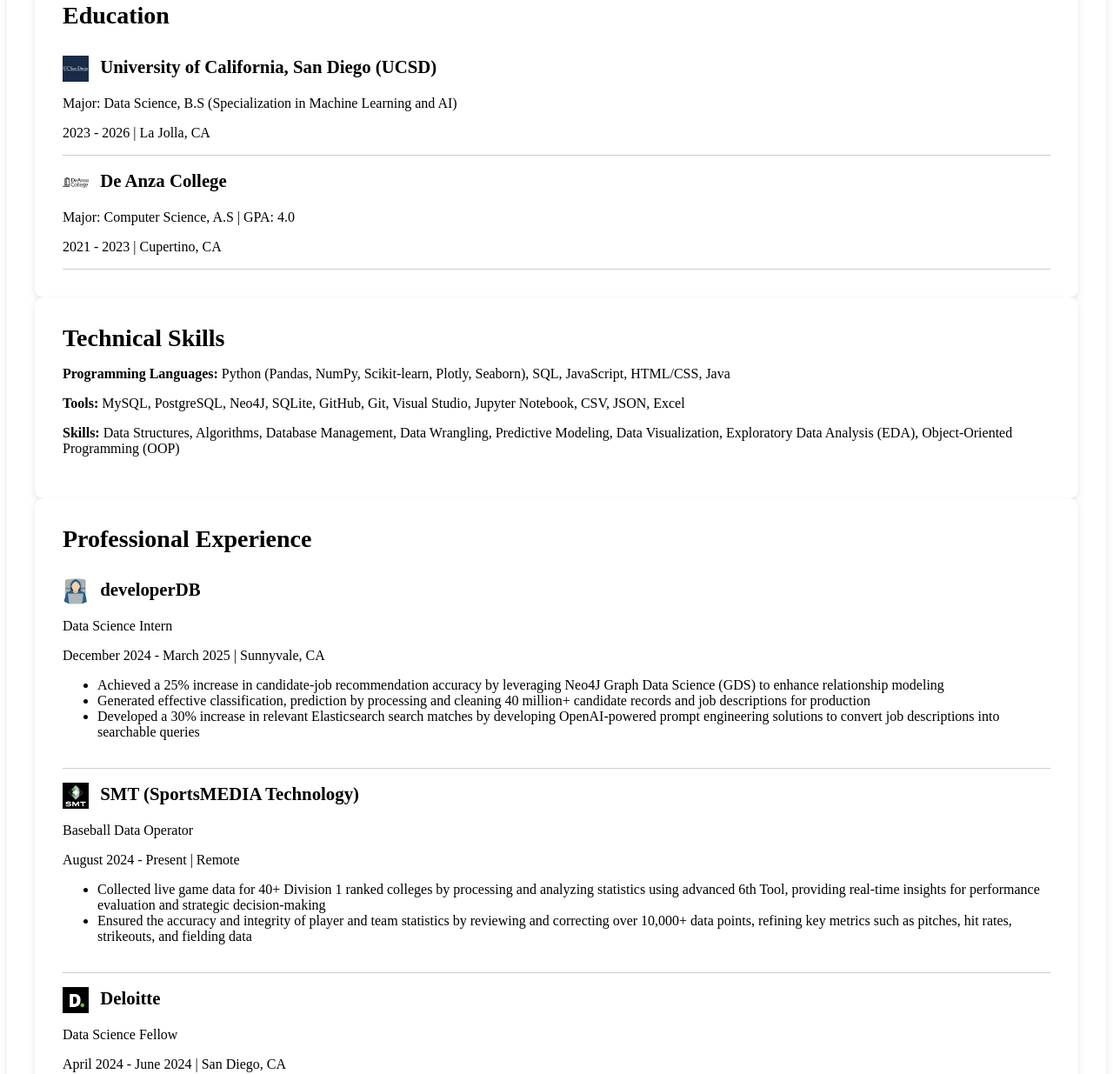
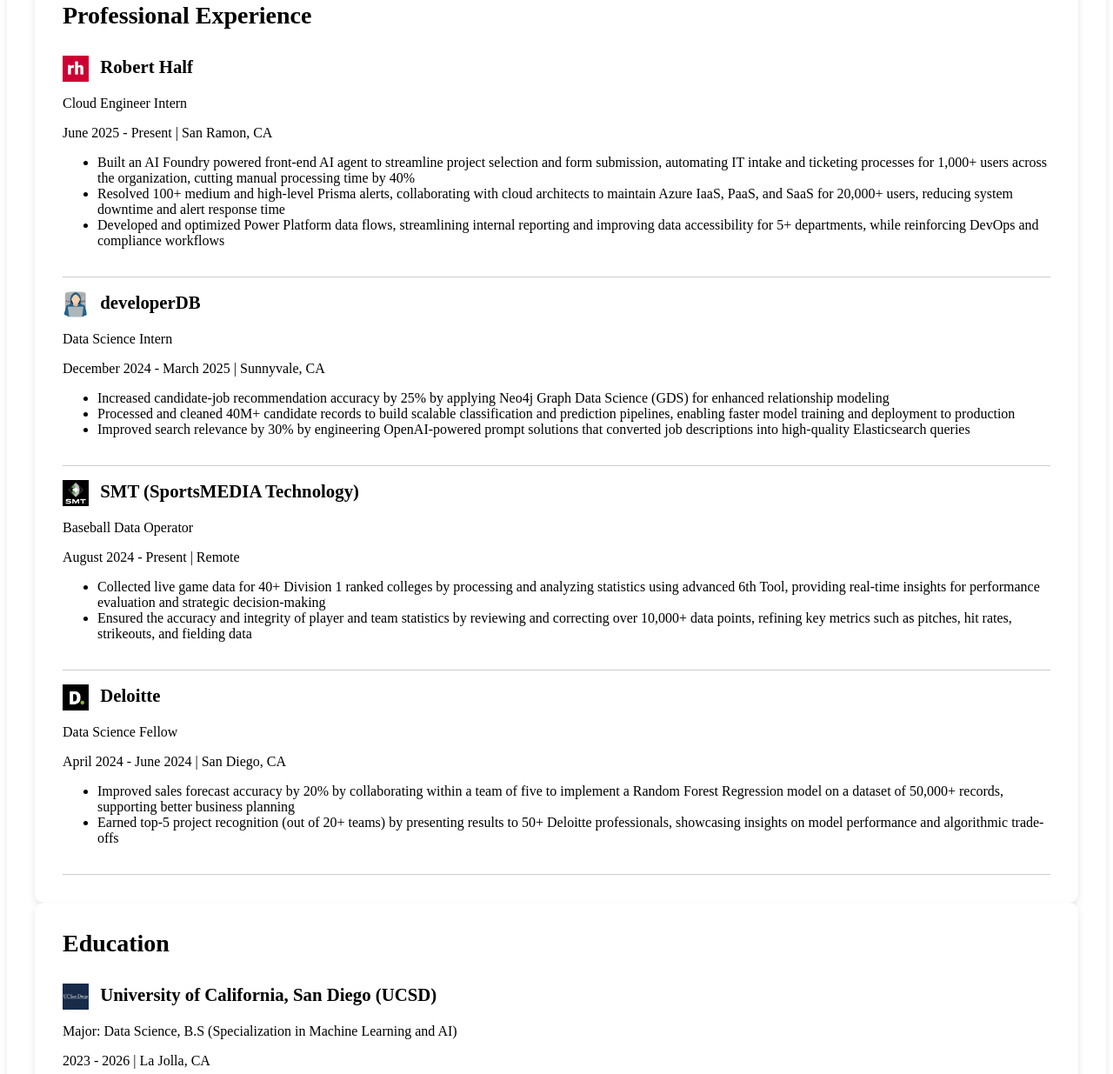
Before and after one commit to derricknguyen12/portfolio, a website: page resume/index.html in a window 1280 px wide. Shown: the part 176-1411 px from the top of the page at 87% size. Drawn offline with Linux system fonts and the light colour scheme.

Commit message:
"2025 updates to website"

```diff
--- a/lib/projects.json
+++ b/lib/projects.json
@@ -20,7 +20,7 @@
     {
         "title": "Loan Approval Analysis for Young and Mid-Career Adults",
         "year": "2024",
-        "image": "https://lendingplate.com/blog/wp-content/uploads/2023/08/Instant-Loan-Approval.png",
+        "image": "https://media.istockphoto.com/id/1413481802/vector/approved-credit-bill-good-credit-score-receiving-loan-approval-from-bank-personal-finance.jpg?s=612x612&w=0&k=20&c=Nkcl92YeB6pcgo6MUo5YESYtUSoY0nyAo3YSi8FtiNs=",
         "description": "This project examines how employment length, income, loan amount, and education level affect loan approval rates for young adults (18-28) compared to mid-career adults (28-38). The analysis found that mid-career adults have higher loan approval and repayment rates due to greater financial stability. Education level did not significantly impact loan approval for young adults, highlighting the importance of income and employment history. Key predictors of loan approval include income, job stability, and loan purpose. The project suggests young adults focus on stable income and employment to improve loan approval chances."
     },
     {
@@ -44,7 +44,7 @@
     {
         "title": "Classifying Schizophrenia",
         "year": "2025",
-        "image": "https://1997bb66.delivery.rocketcdn.me/wp-content/uploads/2022/12/can-you-go-to-rehab-for-schizophrenia-light.jpg",
+        "image": "https://encrypted-tbn0.gstatic.com/images?q=tbn:ANd9GcQo88HzaFNLnzztiXyYG1yd-LxhRIWqGWMmCg&s",
         "description": "This project explores the use of EEG signal analysis to classify individuals with schizophrenia by detecting disruptions in corollary discharge, a neural mechanism often impaired in affected patients. Using a dataset of EEG recordings from 81 subjects—both patients and healthy controls—we preprocessed the data through filtering, baseline correction, artifact removal, and Independent Component Analysis (ICA). Key ERP features were extracted from 9 critical electrode sites, and feature selection was guided by ANOVA and spatial voltage difference metrics. A Linear SVM classifier was then trained to distinguish between the two groups, achieving an accuracy of 88%. This work demonstrates the data-driven diagnosis of schizophrenia and deepen the understanding of its cognitive impacts."
     }
 ]
--- a/resume/index.html
+++ b/resume/index.html
@@ -10,6 +10,62 @@
 <body class="resume">
 
     <h1>Resume</h1>
+
+    <section class="resume">
+        <h2>Professional Experience</h2>
+        <article>
+            <h3>
+                <img src="roberthalf.jpeg" alt="developerDB logo" style="width: 30px; height: 30px; vertical-align: middle; margin-right: 8px;">
+                Robert Half
+            </h3>
+            <p>Cloud Engineer Intern</p>
+            <time>June 2025 - Present</time> | <span>San Ramon, CA</span>
+            <ul>
+                <li>Built an AI Foundry powered front-end AI agent to streamline project selection and form submission, automating IT intake and ticketing processes for 1,000+ users across the organization, cutting manual processing time by 40%</li>
+                <li>Resolved 100+ medium and high-level Prisma alerts, collaborating with cloud architects to maintain Azure IaaS, PaaS, and SaaS for 20,000+ users, reducing system downtime and alert response time</li>
+                <li>Developed and optimized Power Platform data flows, streamlining internal reporting and improving data accessibility for 5+ departments, while reinforcing DevOps and compliance workflows</li>
+            </ul>
+        </article>
+
+        <article>
+            <h3>
+                <img src="developerdb_logo.jpeg" alt="developerDB logo" style="width: 30px; height: 30px; vertical-align: middle; margin-right: 8px;">
+                developerDB
+            </h3>
+            <p>Data Science Intern</p>
+            <time>December 2024 - March 2025</time> | <span>Sunnyvale, CA</span>
+            <ul>
+                <li>Increased candidate-job recommendation accuracy by 25% by applying Neo4j Graph Data Science (GDS) for enhanced relationship modeling</li>
+                <li>Processed and cleaned 40M+ candidate records to build scalable classification and prediction pipelines, enabling faster model training and deployment to production</li>
+                <li>Improved search relevance by 30% by engineering OpenAI-powered prompt solutions that converted job descriptions into high-quality Elasticsearch queries</li>
+            </ul>
+        </article>
+
+        <article>
+            <h3>
+                <img src="sportsmedia_technology_logo.jpeg" alt="SMT logo" style="width: 30px; height: 30px; vertical-align: middle; margin-right: 8px;">
+                SMT (SportsMEDIA Technology)
+            </h3>
+            <p>Baseball Data Operator</p>
+            <time>August 2024 - Present</time> | <span>Remote</span>
+            <ul>
+                <li>Collected live game data for 40+ Division 1 ranked colleges by processing and analyzing statistics using advanced 6th Tool, providing real-time insights for performance evaluation and strategic decision-making</li>
+                <li>Ensured the accuracy and integrity of player and team statistics by reviewing and correcting over 10,000+ data points, refining key metrics such as pitches, hit rates, strikeouts, and fielding data</li>
+            </ul>
+        </article>
+        <article>
+            <h3>
+                <img src="deloitte_logo.jpeg" alt="Deloitte logo" style="width: 30px; height: 30px; vertical-align: middle; margin-right: 8px;">
+                Deloitte
+            </h3>
+            <p>Data Science Fellow</p>
+            <time>April 2024 - June 2024</time> | <span>San Diego, CA</span>
+            <ul>
+                <li>Improved sales forecast accuracy by 20% by collaborating within a team of five to implement a Random Forest Regression model on a dataset of 50,000+ records, supporting better business planning</li>
+                <li>Earned top-5 project recognition (out of 20+ teams) by presenting results to 50+ Deloitte professionals, showcasing insights on model performance and algorithmic trade-offs</li>
+            </ul>
+        </article>
+    </section>
 
     <section class="resume">
         <h2>Education</h2>
@@ -33,51 +89,11 @@
 
     <section class="resume">
         <h2>Technical Skills</h2>
-        <p><strong>Programming Languages:</strong> Python (Pandas, NumPy, Scikit-learn, Plotly, Seaborn), SQL, JavaScript, HTML/CSS, Java</p>
-        <p><strong>Tools:</strong> MySQL, PostgreSQL, Neo4J, SQLite, GitHub, Git, Visual Studio, Jupyter Notebook, CSV, JSON, Excel</p>
-        <p><strong>Skills:</strong> Data Structures, Algorithms, Database Management, Data Wrangling, Predictive Modeling, Data Visualization, Exploratory Data Analysis (EDA), Object-Oriented Programming (OOP)</p>
+        <p><strong>Programming:</strong> Python (Pandas, Scikit-learn), JavaScript (D3.js, Node.js, TypeScript), HTML/CSS, Java, SQL, PowerShell</p>
+        <p><strong>Tools:</strong> MySQL, PostgreSQL, Microsoft Azure, AWS, Azure DevOps, Azure AI Foundry, Prisma, Neo4j, GitHub Actions, Git, Tableau, Visual Studio, Jupyter Notebook, Excel</p>
+        <p><strong>Skills:</strong> Data Structures & Algorithms, Cloud Computing, DevOps Fundamentals, Cloud Infrastructure Provisioning & Automation, IAM, Object-Oriented Programming, Web Development, Infrastructure as Code (IaC), CI/CD, Database Management, Data Wrangling, Predictive Modeling, Data Visualization, Exploratory Data Analysis (EDA)</p>
     </section>
 
-    <section class="resume">
-        <h2>Professional Experience</h2>
-        <article>
-            <h3>
-                <img src="developerdb_logo.jpeg" alt="developerDB logo" style="width: 30px; height: 30px; vertical-align: middle; margin-right: 8px;">
-                developerDB
-            </h3>
-            <p>Data Science Intern</p>
-            <time>December 2024 - March 2025</time> | <span>Sunnyvale, CA</span>
-            <ul>
-                <li>Achieved a 25% increase in candidate-job recommendation accuracy by leveraging Neo4J Graph Data Science (GDS) to enhance relationship modeling</li>
-                <li>Generated effective classification, prediction by processing and cleaning 40 million+ candidate records and job descriptions for production</li>
-                <li>Developed a 30% increase in relevant Elasticsearch search matches by developing OpenAI-powered prompt engineering solutions to convert job descriptions into searchable queries</li>
-            </ul>
-        </article>
 
-        <article>
-            <h3>
-                <img src="sportsmedia_technology_logo.jpeg" alt="SMT logo" style="width: 30px; height: 30px; vertical-align: middle; margin-right: 8px;">
-                SMT (SportsMEDIA Technology)
-            </h3>
-            <p>Baseball Data Operator</p>
-            <time>August 2024 - Present</time> | <span>Remote</span>
-            <ul>
-                <li>Collected live game data for 40+ Division 1 ranked colleges by processing and analyzing statistics using advanced 6th Tool, providing real-time insights for performance evaluation and strategic decision-making</li>
-                <li>Ensured the accuracy and integrity of player and team statistics by reviewing and correcting over 10,000+ data points, refining key metrics such as pitches, hit rates, strikeouts, and fielding data</li>
-            </ul>
-        </article>
-        <article>
-            <h3>
-                <img src="deloitte_logo.jpeg" alt="Deloitte logo" style="width: 30px; height: 30px; vertical-align: middle; margin-right: 8px;">
-                Deloitte
-            </h3>
-            <p>Data Science Fellow</p>
-            <time>April 2024 - June 2024</time> | <span>San Diego, CA</span>
-            <ul>
-                <li>Improved sales forecast accuracy by 20% by collaborating within a team of five to implement Random Forest Regression on a dataset of 50,000+ records for Sales Performance and Prediction Analysis on convenience store products</li>
-                <li>Secured a top 5 project ranking in voting by presenting comprehensive project results to an audience of 50+ Deloitte professionals and stakeholders, highlighting key insights on data structures and algorithmic efficiency</li>
-            </ul>
-        </article>
-    </section>
 </body>
 </html>
```
Also changed, not shown: index.html (+2 -2 lines), meta/index.html (+1 -1 lines), resume/roberthalf.jpeg (added), 2 other files.
